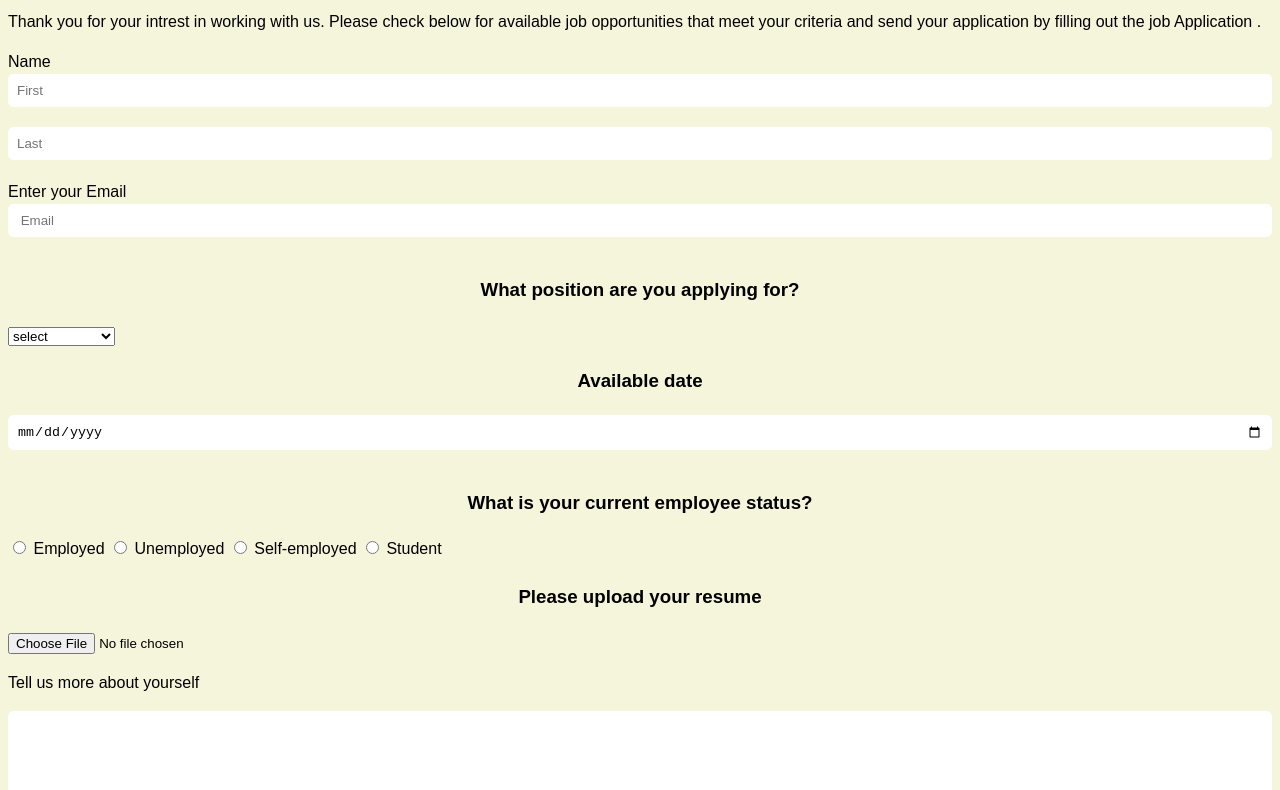
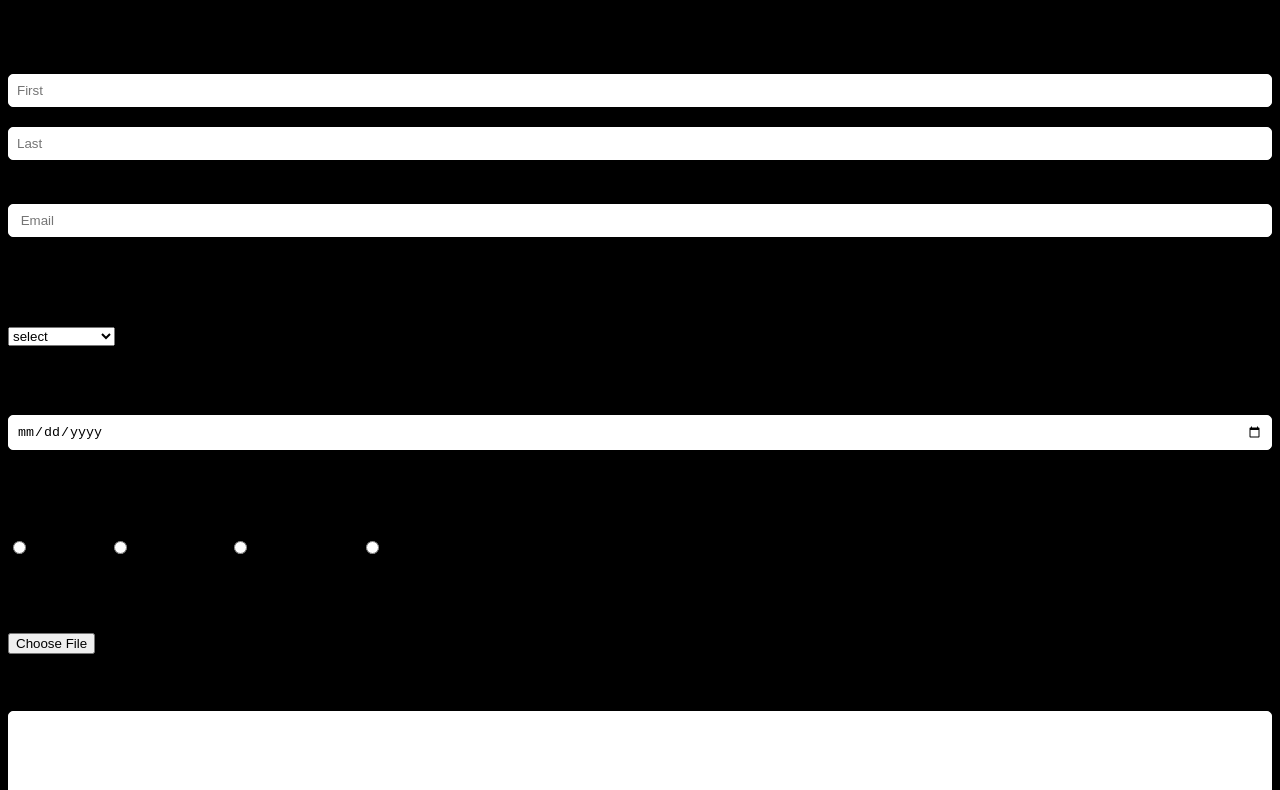
Before and after one commit to rg1331376-rgb/firebase-site, a plain HTML site: page index.html in a window 1280 px wide. Shown: the part 79-869 px from the top of the page. Drawn offline with Linux system fonts and the light colour scheme.

Commit message:
style.css

```diff
--- a/style.css
+++ b/style.css
@@ -1,7 +1,7 @@
 body{
     font-family: Arial, sans-serif;
     line-height: 1.5;
-    background-color: beige;
+    background-color:black;
 }
 form{
     max-width:800px ;
@@ -10,10 +10,10 @@ form{
     background-color: grey;
     border: 1px solid white;
     border-radius:10px ;
-    box-shadow: 0px 0px 10px black;
+    box-shadow:0px 0px 10px black;
 }
 h1,h3{
-text-align: center;
+text-align: left;
 margin-bottom: 20px;
 color:black;
 }
```
